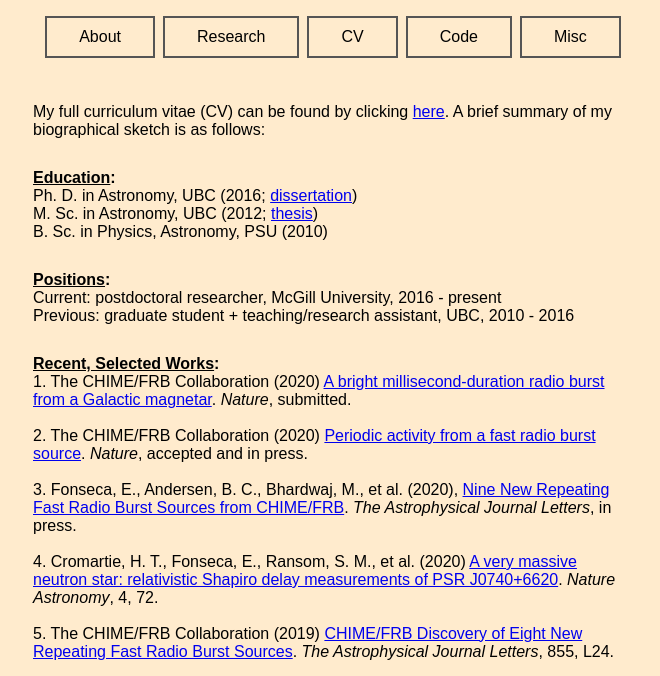
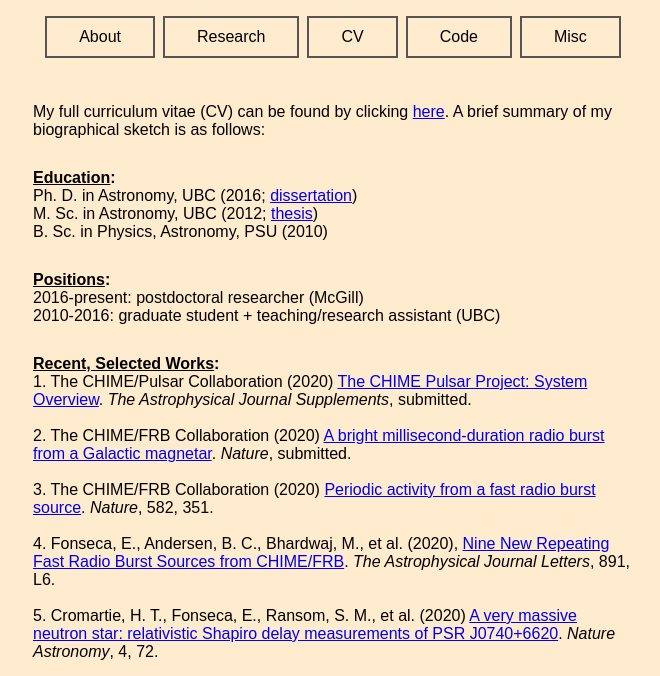
Before and after one commit to emmanuelfonseca/emmanuelfonseca.github.io, a plain HTML site: page sections/cv.html in a window 1280 px wide. Shown: the part 79-755 px from the top of the page, without its empty margins (307-967 px from the left). Drawn offline with Linux system fonts and the light colour scheme.

Commit message:
added CHIME/Pulsar ref to selected-works list, changed look of positions list.

```diff
--- a/sections/cv.html
+++ b/sections/cv.html
@@ -32,19 +32,20 @@
     </p>
     <p align="left">
         <b><u>Positions</u>:</b><br>
-        Current: postdoctoral researcher, McGill University, 2016 - present <br>
-        Previous: graduate student + teaching/research assistant, UBC, 2010 - 2016
+        2016-present: postdoctoral researcher (McGill) <br>
+        2010-2016: graduate student + teaching/research assistant (UBC)
     </p>
     <p align="left">
         <b><u>Recent, Selected Works</u>:</b><br>
-        1. The CHIME/FRB Collaboration (2020) <a href="https://ui.adsabs.harvard.edu/abs/2020arXiv200510324T/abstract">A bright millisecond-duration radio burst from a Galactic magnetar</a>. <i>Nature</i>, submitted. <br><br>
-        2. The CHIME/FRB Collaboration (2020) <a href="https://ui.adsabs.harvard.edu/abs/2020arXiv200110275T/abstract">Periodic activity from a fast radio burst source</a>. <i>Nature</i>, accepted and in press. <br><br>
-        3. Fonseca, E., Andersen, B. C., Bhardwaj, M., et al. (2020), <a href="https://ui.adsabs.harvard.edu/abs/2020arXiv200103595F/abstract">Nine New Repeating Fast Radio Burst Sources from CHIME/FRB</a>. <i>The Astrophysical Journal Letters</i>, in press. <br><br>
-        4. Cromartie, H. T., Fonseca, E., Ransom, S. M., et al. (2020) <a href="https://ui.adsabs.harvard.edu/abs/2019arXiv190406759C/abstract">A very massive neutron star: relativistic Shapiro delay measurements of PSR J0740+6620</a>. <i>Nature Astronomy</i>, 4, 72. <br><br>
-        5. The CHIME/FRB Collaboration (2019) <a href="https://ui.adsabs.harvard.edu/abs/2019arXiv190803507T/abstract">CHIME/FRB Discovery of Eight New Repeating Fast Radio Burst Sources</a>. <i>The Astrophysical Journal Letters</i>, 855, L24. <br><br>
-        6. The NANOGrav Collaboration (2018) <a href="https://ui.adsabs.harvard.edu/abs/2018ApJ...859...47A/abstract">The NANOGrav 11 Year Data Set: Pulsar-timing Constraints on the Stochastic Gravitational-wave Background</a>. <i>The Astrophysical Journal</i>, 859, 47. <br><br>
-        7. The CHIME/FRB Collaboration (2019) <a href="Observations of fast radio bursts at frequencies down to 400 megahertz">Observations of fast radio bursts at frequencies down to 400 megahertz</a>. <i>Nature</i>, 566, 230. <br><br>
-        8. Fonseca, E., Pennucci, T. T., Ellis, J. A., et al. (2016) <a href="https://ui.adsabs.harvard.edu/abs/2016ApJ...832..167F/abstract">The NANOGrav Nine-year Data Set: Mass and Geometric Measurements of Binary Millisecond Pulsars</a> <i>The Astrophysical Journal</i>, 832, 167.
+        1. The CHIME/Pulsar Collaboration (2020) <a href="https://ui.adsabs.harvard.edu/abs/2020arXiv200805681C/abstract">The CHIME Pulsar Project: System Overview</a>. <i>The Astrophysical Journal Supplements</i>, submitted. <br><br>
+        2. The CHIME/FRB Collaboration (2020) <a href="https://ui.adsabs.harvard.edu/abs/2020arXiv200510324T/abstract">A bright millisecond-duration radio burst from a Galactic magnetar</a>. <i>Nature</i>, submitted. <br><br>
+        3. The CHIME/FRB Collaboration (2020) <a href="https://ui.adsabs.harvard.edu/abs/2020arXiv200110275T/abstract">Periodic activity from a fast radio burst source</a>. <i>Nature</i>, 582, 351. <br><br>
+        4. Fonseca, E., Andersen, B. C., Bhardwaj, M., et al. (2020), <a href="https://ui.adsabs.harvard.edu/abs/2020arXiv200103595F/abstract">Nine New Repeating Fast Radio Burst Sources from CHIME/FRB</a>. <i>The Astrophysical Journal Letters</i>, 891, L6. <br><br>
+        5. Cromartie, H. T., Fonseca, E., Ransom, S. M., et al. (2020) <a href="https://ui.adsabs.harvard.edu/abs/2019arXiv190406759C/abstract">A very massive neutron star: relativistic Shapiro delay measurements of PSR J0740+6620</a>. <i>Nature Astronomy</i>, 4, 72. <br><br>
+        6. The CHIME/FRB Collaboration (2019) <a href="https://ui.adsabs.harvard.edu/abs/2019arXiv190803507T/abstract">CHIME/FRB Discovery of Eight New Repeating Fast Radio Burst Sources</a>. <i>The Astrophysical Journal Letters</i>, 855, L24. <br><br>
+        7. The NANOGrav Collaboration (2018) <a href="https://ui.adsabs.harvard.edu/abs/2018ApJ...859...47A/abstract">The NANOGrav 11 Year Data Set: Pulsar-timing Constraints on the Stochastic Gravitational-wave Background</a>. <i>The Astrophysical Journal</i>, 859, 47. <br><br>
+        8. The CHIME/FRB Collaboration (2019) <a href="Observations of fast radio bursts at frequencies down to 400 megahertz">Observations of fast radio bursts at frequencies down to 400 megahertz</a>. <i>Nature</i>, 566, 230. <br><br>
+        9. Fonseca, E., Pennucci, T. T., Ellis, J. A., et al. (2016) <a href="https://ui.adsabs.harvard.edu/abs/2016ApJ...832..167F/abstract">The NANOGrav Nine-year Data Set: Mass and Geometric Measurements of Binary Millisecond Pulsars</a> <i>The Astrophysical Journal</i>, 832, 167.
     </p>
 </div>
 </div>
```
